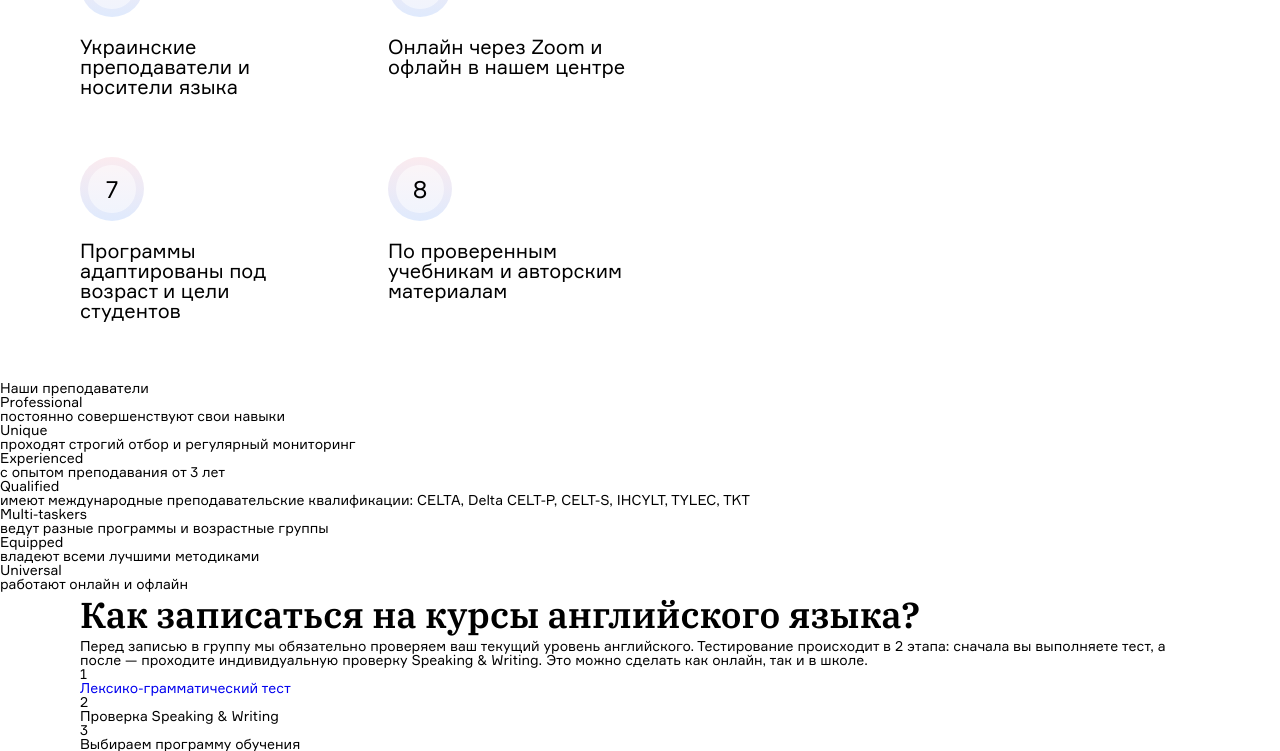
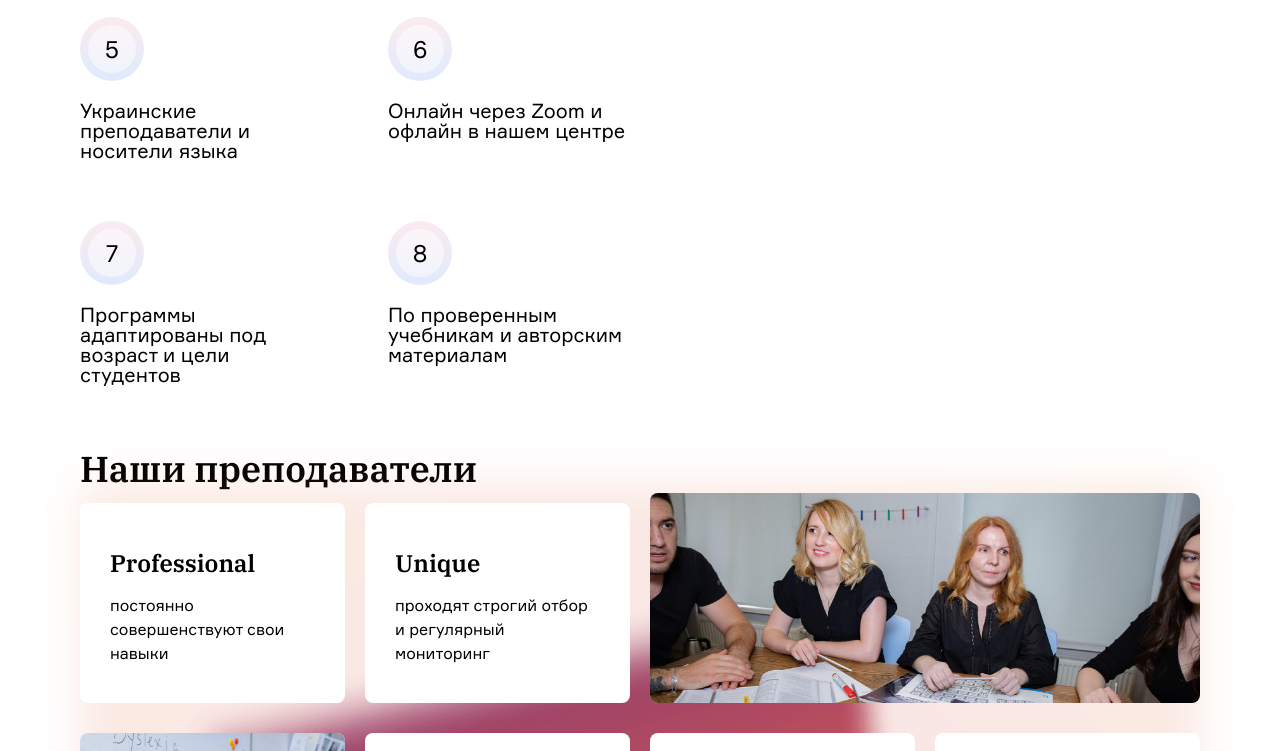
Before and after one commit to AntonLeontev/Layout_cambridge.ua, a plain HTML site: page index.html in a window 1280 px wide. Shown: the part 2049-2800 px from the top of the page. Drawn offline with nearby package versions, Linux system fonts and the light colour scheme.

Commit message:
block teachers css

```diff
--- a/css/front-page.css
+++ b/css/front-page.css
@@ -6,8 +6,17 @@ h2 {
 }
 
 .content-wrap {
-	max-width: 1500px;
-	padding: 0 80px;
+	position: relative;
+	width: 100%;
+    max-width: 1920px;
+    min-width: 320px;
+    margin: 0 auto;
+    padding: 0 120px;
+}
+@media(max-width: 1500px) {
+	.content-wrap {
+		padding: 0 80px;
+	}
 }
 
 .front-page {
@@ -17,20 +26,6 @@ h2 {
 				linear-gradient(336deg,rgba(227,234,240,.7),hsla(0,0%,100%,0) 70%),
 				linear-gradient(120deg,rgba(246,241,240,.7),rgba(246,241,240,0) 70%),
 				linear-gradient(120deg,rgba(255,238,217,.7),hsla(0,0%,100%,0) 70%);
-}
-
-.content-wrapper {
-    position: relative;
-	width: 100%;
-    max-width: 1920px;
-    min-width: 320px;
-    margin: 0 auto;
-    padding: 0 120px;
-}
-@media(max-width: 1500px) {
-	.content-wrapper {
-		padding: 0 80px;
-	}
 }
 
 .front-page__wrapper {
@@ -448,3 +443,67 @@ h2 {
 .nav-slider .slick-list {
 	overflow: visible;
 }
+
+.teachers__grid {
+	position: relative;
+	background: url("../images/rectangle-cover.png") no-repeat;
+	background-size: 65% 65%;
+	background-position: 25% 25%;
+	margin-bottom: 50px;
+}
+
+.teachers__grid:before {
+	content: "";
+	width: 100%;
+	height: calc(100% + 20px);
+	position: absolute;
+	top: -10px;
+	left: 0;
+	z-index: 1;
+	background: radial-gradient(#cf5657 20%,#ee7b40 100%);
+	opacity: .15;
+	filter: blur(20px);
+}
+.grid {
+	display: grid;
+	grid-template-columns: 1fr 1fr 1fr 1fr;
+	grid-template-areas: 'a b c c' 'd e f g' 'h i j j';
+	grid-gap: 30px 20px;
+}
+.grid__item {
+	background-color: #fff;
+	border-radius: 8px;
+	overflow: hidden;
+	z-index: 2;
+}
+
+.grid__item:nth-child(-n+2) {
+	align-self: end;
+	height: 200px;
+}
+
+.grid__item:nth-child(3) {
+	grid-area: c;
+}
+
+.grid__item:nth-child(10) {
+	grid-area: j;
+}
+
+.grid__item img {
+	max-width: 100%;
+}
+.grid-text {
+	padding: 42px 30px;
+}
+.grid-text__heading {
+	font-family: "IBMPlexSerif";
+	font-weight: 600;
+	font-size: 24px;
+	line-height: 150%;
+	margin-bottom: 12px;
+}
+.grid-text__text {
+	font-size: 16px;
+	line-height: 150%;
+}
--- a/index.html
+++ b/index.html
@@ -323,7 +323,7 @@
 				</div>
 			</article>
 			<article class="lessons">
-				<div class="content-wrapper">
+				<div class="content-wrap">
 					<div class="lessons__inner">
 						<div class="lessons__text">
 							<h2 class="lessons__heading">Как проходят занятия в нашей школе английского языка?</h2>
@@ -388,8 +388,9 @@
 				</div>
 			</article>
 			<article class="teachers">
-				<div class="teachers__wrap">
-					<div class="teachers__heading">Наши преподаватели</div>
+				<div class="content-wrap">
+					<div class="teachers__inner">
+						<h2 class="teachers__heading">Наши преподаватели</h2>
 						<ul class="teachers__grid grid">
 							<li class="grid__item grid-text">
 								<h3 class="grid-text__heading">Professional</h3>
@@ -399,17 +400,27 @@
 								<h3 class="grid-text__heading">Unique</h3>
 								<p class="grid-text__text">проходят строгий отбор и регулярный мониторинг</p>
 							</li>
-						<li class="grid__item grid__item-wide grid__item-high"></li>
-						<li class="grid__item grid__item-high"></li>
-						<li class="grid__item grid-text grid__item-high">
+							<li class="grid__item">
+								<picture>
+									<sourse srcset="images/teachers.webp"></sourse>
+									<img src="images/teachers.jpg" alt="teachers">
+								</picture>
+							</li>
+							<li class="grid__item">
+								<picture>
+									<sourse srcset="images/teachers2.webp"></sourse>
+									<img src="images/teachers2.jpg" alt="teachers">
+								</picture>
+							</li>
+							<li class="grid__item grid-text">
 								<h3 class="grid-text__heading">Experienced</h3>
 								<p class="grid-text__text">с опытом преподавания от 3 лет</p>
 							</li>
-						<li class="grid__item grid-text grid__item-high">
+							<li class="grid__item grid-text">
 								<h3 class="grid-text__heading">Qualified</h3>
 								<p class="grid-text__text">имеют международные преподавательские квалификации: CELTA, Delta CELT-P, CELT-S, IHCYLT, TYLEC, TKT</p>
 							</li>
-						<li class="grid__item grid-text grid__item-high">
+							<li class="grid__item grid-text">
 								<h3 class="grid-text__heading">Multi-taskers</h3>
 								<p class="grid-text__text">ведут разные программы и возрастные группы</p>
 							</li>
@@ -421,8 +432,14 @@
 								<h3 class="grid-text__heading">Universal</h3>
 								<p class="grid-text__text">работают онлайн и офлайн</p>
 							</li>
-						<li class="grid__item  grid__item-wide"></li>
+							<li class="grid__item">
+								<picture>
+									<sourse srcset="images/teachers3.webp"></sourse>
+									<img src="images/teachers3.jpg" alt="teachers">
+								</picture>
+							</li>
 						</ul>
+					</div>
 				</div>
 			</article>
 			<article class="enrollment">
```
Also changed, not shown: images/rectangle-cover.png (added), images/teachers.jpg (added), images/teachers.webp (added), images/teachers2.jpg (added), images/teachers2.webp (added), images/teachers3.jpg (added), images/teachers3.webp (added). Lines whose indentation alone changed are shown as unchanged.
